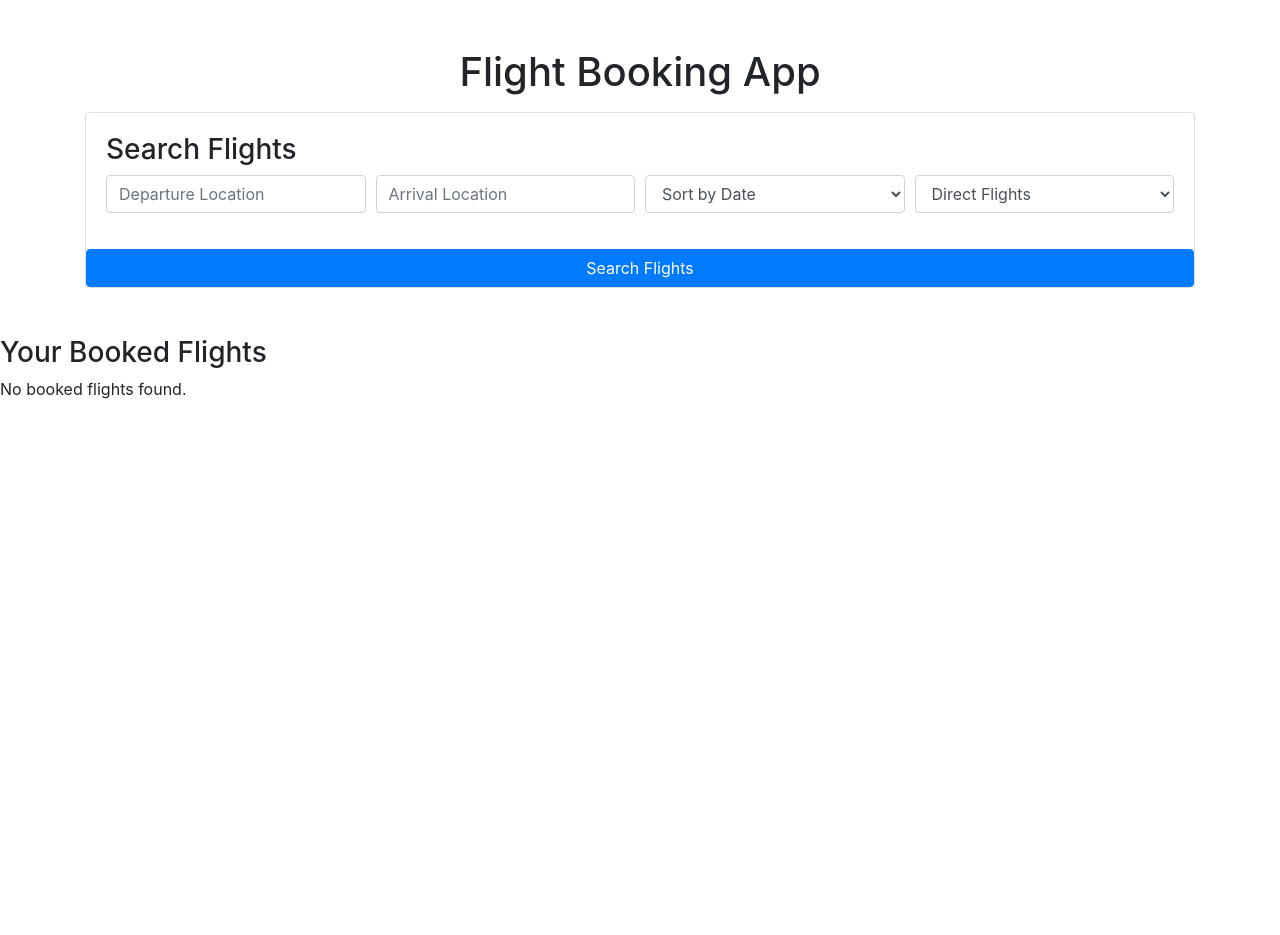
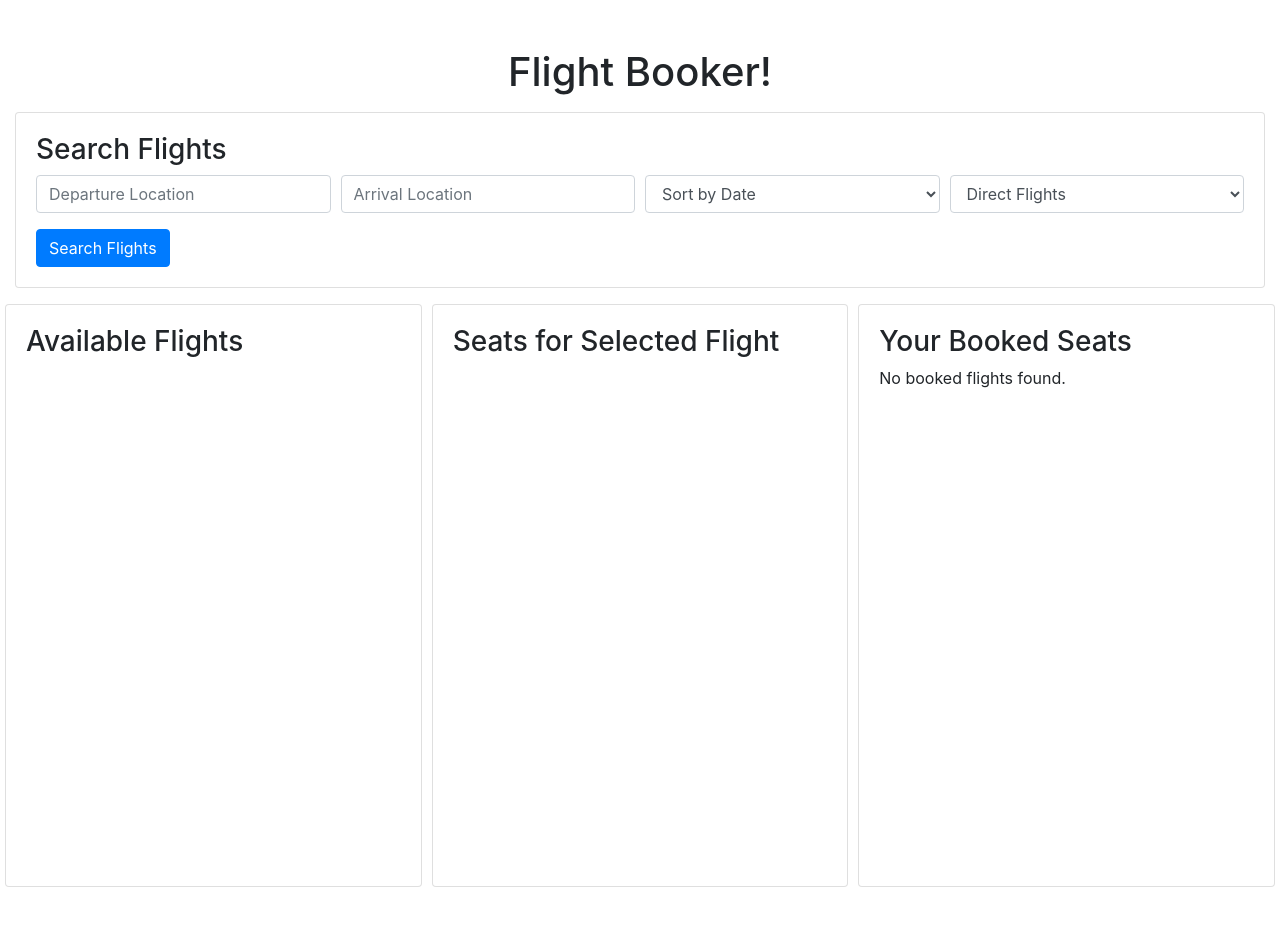
Before and after one commit to sajna-j/flight-reservation, a Flask app: page / in a window 1280 px wide. Before the commit the page ends 399 px from the top, so only its background shows below. Run offline with Flask 3, Linux system fonts and the light colour scheme; data that the repository does not hold is empty; some libraries are stand-ins or nearby versions.

Commit message:
autosize width by padding

```diff
--- a/templates/flight_booking.html
+++ b/templates/flight_booking.html
@@ -5,11 +5,30 @@
     <meta name="viewport" content="width=device-width, initial-scale=1.0">
     <title>Flight Booking App</title>
     <link rel="stylesheet" href="https://stackpath.bootstrapcdn.com/bootstrap/4.5.2/css/bootstrap.min.css">
+    <style>
+        /* Set fixed height for each box and make them scrollable */
+        #flights-list, #seats-list, #booked-flights-list {
+            max-height: 500px;
+            height: 500px;
+            overflow-y: auto;
+        }
+
+        /* Adjust the width of each column */
+        .col-custom {
+            padding-left: 5px;
+            padding-right: 5px;
+        }
+
+        /* Ensure the boxes fill the available width */
+        .card {
+            width: 100%;
+        }
+    </style>
 </head>
 <body>
 
-<div class="container my-5">
-    <h1 class="text-center">Flight Booking App</h1>
+<div class="container-fluid my-5">
+    <h1 class="text-center">Flight Booker!</h1>
 
     <!-- Flight Search Section -->
     <div class="card my-3">
@@ -36,26 +55,50 @@
                         </select>
                     </div>
                 </div>
-                </div>
                 <button type="submit" class="btn btn-primary mt-3">Search Flights</button>
             </form>
         </div>
     </div>
 
-    <!-- Flight Results Section -->
-    <div id="flights-list" class="my-3"></div>
+    <!-- Main Content Section -->
+    <div class="row">
+        <!-- Left Column: Flight Results -->
+        <div class="col-md-4 col-custom">
+            <div class="card">
+                <div class="card-body">
+                    <h3>Available Flights</h3>
+                    <div id="flights-list"></div>
+                </div>
+            </div>
+        </div>
 
-    <!-- Seats Section -->
-    <div id="seats-list" class="my-3"></div>
+        <!-- Middle Column: Seats List -->
+        <div class="col-md-4 col-custom">
+            <div class="card">
+                <div class="card-body">
+                    <h3>Seats for Selected Flight</h3>
+                    <div id="seats-list"></div>
+                </div>
+            </div>
+        </div>
 
-    <!-- My Seats Section -->
-    <div id="booked-flights-list" class="my-3"></div>
-
+        <!-- Right Column: Booked Seats List -->
+        <div class="col-md-4 col-custom">
+            <div class="card">
+                <div class="card-body">
+                    <h3>Your Booked Seats</h3>
+                    <div id="booked-flights-list"></div>
+                </div>
+            </div>
+        </div>
+    </div>
 </div>
-
-<script>
+    <script>
+    let currentViewedFlightId = null;
     // Function to fetch and display seats for a selected flight
     function viewSeats(flightId) {
+        currentViewedFlightId = flightId; // Store the current flight ID
+
         fetch(`/flights/${flightId}/seats`)
             .then(response => response.json())
             .then(data => {
@@ -67,7 +110,6 @@
     // Function to display flights in the DOM
     function displayFlights(flights) {
         const flightsList = document.getElementById('flights-list');
-        flightsList.innerHTML = '<h3>Available Flights</h3>';
 
         flights.forEach(flight => {
             const flightCard = document.createElement('div');
@@ -89,7 +131,6 @@
     // Function to display indirect flights in the DOM
     function displayIndirectFlights(indirectFlights) {
         const flightsList = document.getElementById('flights-list');
-        flightsList.innerHTML = '<h3>Available Indirect Flights</h3>';
 
         // Iterate through each list of flight segments (representing a route)
         indirectFlights.forEach((route, routeIndex) => {
@@ -122,7 +163,7 @@
     function displaySeats(seats, flightId) {
         const seatsList = document.getElementById('seats-list');
         seatsList.innerHTML = `
-            <h3>Seats for Flight ID: ${flightId}</h3>
+            <h3>Selected: ${flightId}</h3>
             <div class="form-group">
                 <label for="sort-seats">Sort Seats By:</label>
                 <select id="sort-seats" onchange="sortSeats('${flightId}')" class="form-control">
@@ -167,13 +208,13 @@
             .then(response => response.json())
             .then(data => {
                 alert(`Seat ${action === 'cancel' ? 'cancelled' : 'booked'} successfully.`);
+                // Refresh the list of available seats for the flight
                 viewSeats(flightId);
-                // Refresh the booked flights list after booking or cancellation
+                // Refresh the booked flights list to show the update
                 fetchBookedFlights();
             })
             .catch(error => console.error('Error toggling booking:', error));
     }
-
     // Function to sort seats and refresh the display
     function sortSeats(flightId) {
         const sortBy = document.getElementById('sort-seats').value;
@@ -227,11 +268,13 @@
     // Function to display booked flights in the DOM
     function displayBookedFlights(bookedFlights) {
         const bookedFlightsList = document.getElementById('booked-flights-list');
-        bookedFlightsList.innerHTML = '<h3>Your Booked Flights</h3>';
+
+        // Clear the existing content before displaying new data
+        bookedFlightsList.innerHTML = '';
 
         // Check if there are any booked flights
         if (Object.keys(bookedFlights).length === 0) {
-            bookedFlightsList.innerHTML += '<p>No booked flights found.</p>';
+            bookedFlightsList.innerHTML = '<p>No booked flights found.</p>';
             return;
         }
 
@@ -243,10 +286,6 @@
 
             // Iterate through each booked seat in the flight
             seats.forEach(seat => {
-                console.log(seat)
-                console.log("Seat number: ", seat.seat_number)
-                console.log("Seat status: ", seat.status)
-
                 const seatCard = document.createElement('div');
                 seatCard.className = 'card my-2';
                 seatCard.innerHTML = `
@@ -265,6 +304,7 @@
         });
     }
 
+
     // Function to cancel a booked seat
     function cancelSeat(flightId, seatId) {
         const url = `/flights/${flightId}/seats/${seatId}/cancel`;
@@ -273,9 +313,13 @@
             .then(response => response.json())
             .then(data => {
                 alert(`Seat ${seatId} has been successfully canceled.`);
-                // Refresh the list of available seats for the flight
-                viewSeats(flightId);
-                // Refresh the booked flights list as well
+
+                // Only refresh the list of available seats if the canceled seat belongs to the currently viewed flight
+                if (flightId === currentViewedFlightId) {
+                    viewSeats(flightId);
+                }
+
+                // Always refresh the booked flights list
                 fetchBookedFlights();
             })
             .catch(error => console.error('Error canceling seat:', error));
```
